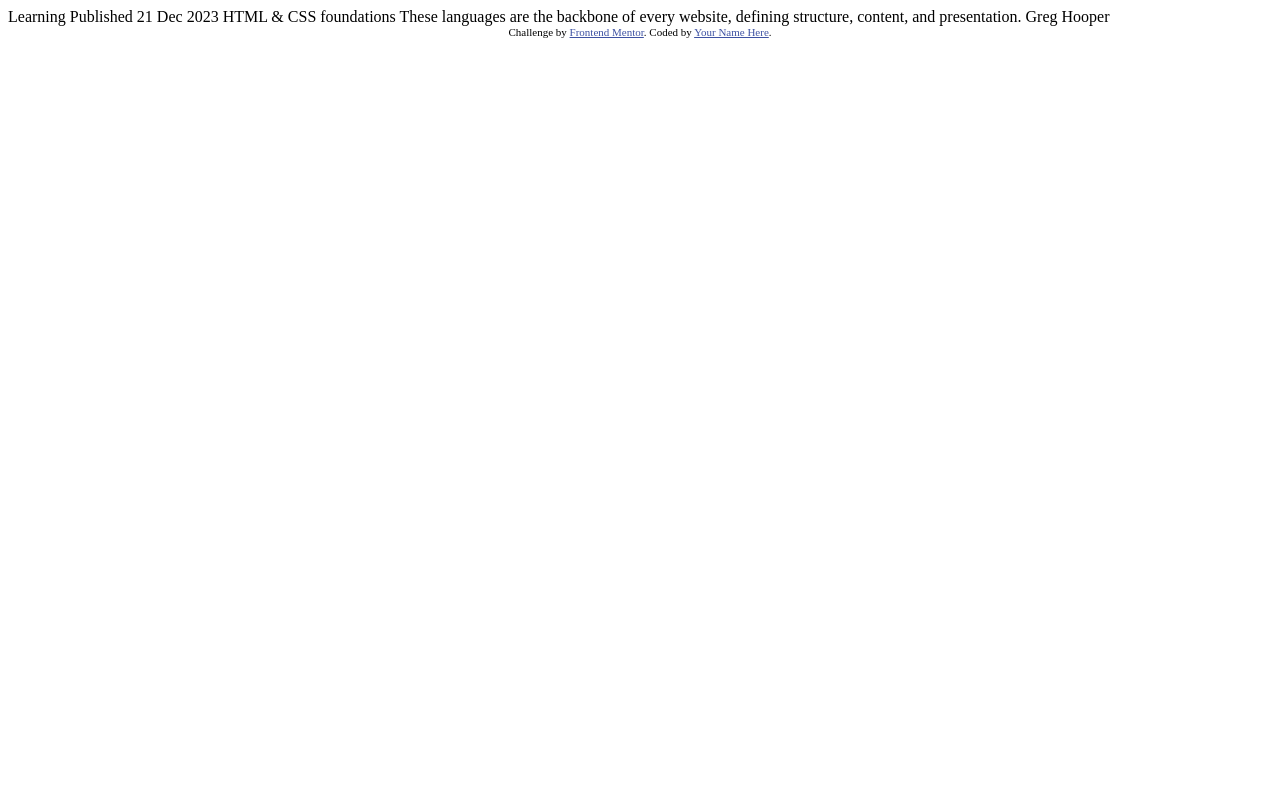
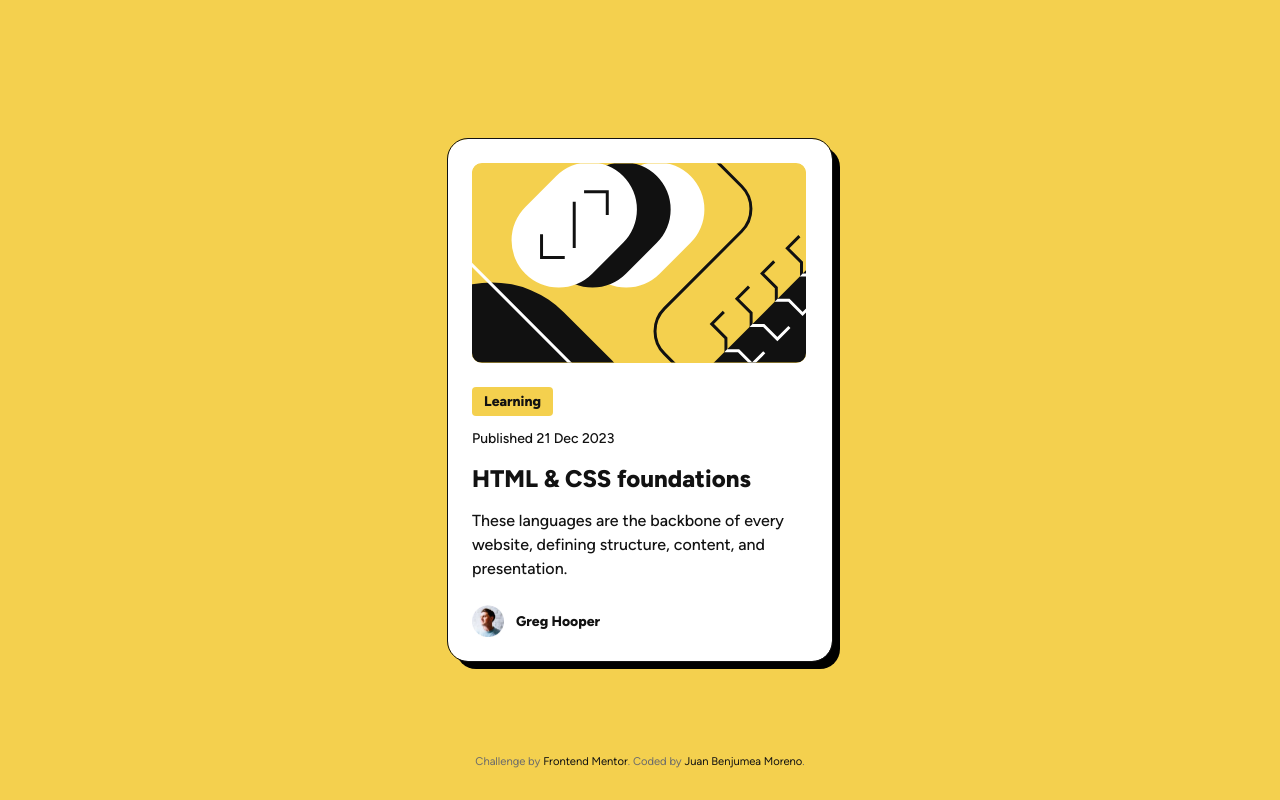
Before and after one commit to huaxel/frontend-mentor, a plain HTML site: page blog-preview-card/index.html in a window 1280 px wide. Drawn offline with Linux system fonts and the light colour scheme.

Commit message:
final version

```diff
--- a/blog-preview-card/index.html
+++ b/blog-preview-card/index.html
@@ -1,34 +1,50 @@
 <!DOCTYPE html>
 <html lang="en">
-<head>
-  <meta charset="UTF-8">
-  <meta name="viewport" content="width=device-width, initial-scale=1.0"> <!-- displays site properly based on user's device -->
+  <head>
+    <meta charset="UTF-8" />
+    <meta name="viewport" content="width=device-width, initial-scale=1.0" />
+    <link
+      rel="icon"
+      type="image/png"
+      sizes="32x32"
+      href="./assets/images/favicon-32x32.png"
+    />
+    <title>Frontend Mentor | Blog preview card</title>
+    <link rel="stylesheet" href="style.css" />
+  </head>
+  <body>
+    <article>
+      <figure>
+        <img
+          src="assets/images/illustration-article.svg"
+          alt="illustration-article"
+        />
+      </figure>
+      <section class="content">
+        <p class="category">Learning</p>
 
-  <link rel="icon" type="image/png" sizes="32x32" href="./assets/images/favicon-32x32.png">
+        <time class="date" datetime="2023-12-21">Published 21 Dec 2023</time>
 
-  <title>Frontend Mentor | Blog preview card</title>
+        <h1><a href="#">HTML & CSS foundations</a></h1>
 
-  <!-- Feel free to remove these styles or customise in your own stylesheet 👍 -->
-  <style>
-    .attribution { font-size: 11px; text-align: center; }
-    .attribution a { color: hsl(228, 45%, 44%); }
-  </style>
-</head>
-<body>
-
-  Learning
-
-  Published 21 Dec 2023
-
-  HTML & CSS foundations
-
-  These languages are the backbone of every website, defining structure, content, and presentation.
-
-  Greg Hooper
-
-  <div class="attribution">
-    Challenge by <a href="https://www.frontendmentor.io?ref=challenge" target="_blank">Frontend Mentor</a>.
-    Coded by <a href="#">Your Name Here</a>.
-  </div>
-</body>
+        <p class="description">
+          These languages are the backbone of every website, defining structure,
+          content, and presentation.
+        </p>
+      </section>
+      <footer class="author-info">
+        <img
+          src="assets/images/image-avatar.webp"
+          alt="Avatar of Greg Hooper"
+        />
+        <p class="author">Greg Hooper</p>
+      </footer>
+    </article>
+    <footer class="attribution">
+      Challenge by
+      <a href="https://www.frontendmentor.io?ref=challenge" target="_blank"
+        >Frontend Mentor</a
+      >. Coded by <a href="#">Juan Benjumea Moreno</a>.
+    </footer>
+  </body>
 </html>
--- /dev/null
+++ b/blog-preview-card/style.css
@@ -0,0 +1,139 @@
+@font-face {
+  font-family: "Figtree";
+  src: url("assets/fonts/Figtree-VariableFont_wght.ttf");
+}
+
+@font-face {
+  font-family: "Figtree Italic";
+  src: url("assets/fonts/Figtree-Italic-VariableFont_wght.ttf");
+}
+
+:root {
+  --yellow: hsl(47, 88%, 63%);
+  --white: hsl(0, 0%, 100%);
+  --gray-500: hsl(0, 0%, 42%);
+  --gray-950: hsl(0, 0%, 7%);
+  font-size: 16px;
+  font-family: "Figtree";
+  --font-weight-1: 500;
+  --font-weight-2: 800;
+  --text-preset-1: normal 800 1.5rem/1.5 "Figtree", sans-serif;
+  --text-preset-2: normal 500 1rem/1.5 "Figtree", sans-serif;
+  --text-preset-3: normal 500 0.875rem/1.5 "Figtree", sans-serif;
+  --text-preset-3-bold: normal 800 0.875rem/1.5 "Figtree", sans-serif;
+}
+
+* {
+  margin: 0;
+  padding: 0;
+  box-sizing: border-box;
+}
+
+html,
+body {
+  height: 100%;
+  width: 100%;
+}
+body {
+  display: flex;
+  flex-direction: column;
+  align-items: center;
+  justify-content: center;
+  background-color: var(--yellow);
+}
+
+article {
+  display: flex;
+  flex-direction: column;
+  justify-content: flex-start;
+  align-items: flex-start;
+
+  width: clamp(20rem, 87.2vw, 24rem);
+  height: fit-content;
+  padding: 1.5rem;
+  gap: 1.5rem;
+
+  background-color: white;
+  color: var(--gray-950);
+  border-radius: 20px;
+  outline: 1px solid var(--gray-950);
+  box-shadow: 8px 8px 0 0 black;
+}
+
+figure > img {
+  display: block;
+  border-radius: 10px;
+  width: auto;
+  height: 200px;
+  background-color: var(--yellow);
+}
+
+section {
+  display: flex;
+  flex-direction: column;
+  align-items: flex-start;
+  gap: 0.75rem;
+}
+
+.category {
+  background-color: var(--yellow);
+  border-radius: 0.25rem;
+  padding: 0.25rem 0.75rem;
+  font: var(--text-preset-3-bold);
+}
+
+time {
+  font: var(--text-preset-3);
+}
+
+h1 {
+  font: var(--text-preset-1);
+  width: 100%;
+}
+h1 a {
+  text-decoration: none;
+  color: var(--gray-950);
+}
+
+h1 a:active,
+h1 a:hover,
+h1 a:focus {
+  color: var(--yellow);
+}
+
+.description {
+  font: var(--text-preset-2);
+}
+
+.author-info {
+  display: flex;
+  flex-direction: row;
+  gap: 0.75rem;
+  justify-content: flex-start;
+  align-items: center;
+  font: var(--text-preset-3-bold);
+}
+
+.author-info img {
+  width: 2rem;
+  height: auto;
+}
+
+.attribution {
+  position: absolute;
+  bottom: 2rem;
+  color: var(--gray-500);
+  font-size: 0.7rem;
+  text-align: center;
+}
+.attribution a {
+  color: var(--gray-950);
+  text-decoration: none;
+  cursor: pointer;
+}
+
+@media (max-width: 400) {
+  article {
+    width: 20.5rem;
+  }
+}
```
Also changed, not shown: qr-code-component/index.html (+7 -4 lines).
